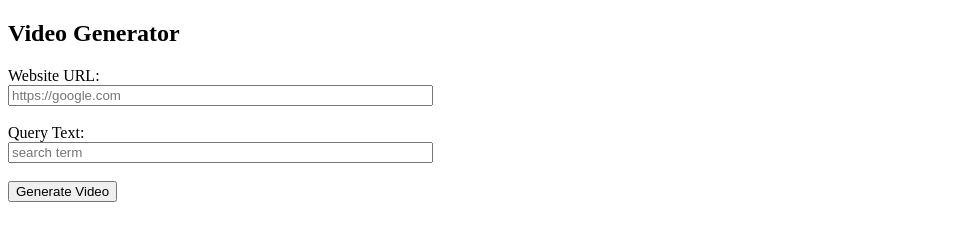
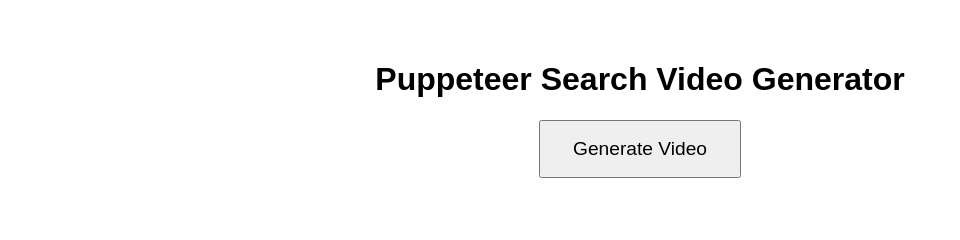
Before and after one commit to schnydszch/puppeteer-gif-app, a website: page public/index.html in a window 1280 px wide. Shown: the whole page, without its empty margins (0-960 px from the left). Drawn offline with Linux system fonts and the light colour scheme.

Commit message:
Update index.html

```diff
--- a/public/index.html
+++ b/public/index.html
@@ -1,38 +1,28 @@
 <!DOCTYPE html>
-<html lang="en">
+<html>
 <head>
-  <meta charset="UTF-8">
-  <title>Website Video Generator</title>
+  <title>Puppeteer Video Capture</title>
+  <style>
+    body { font-family: sans-serif; padding: 2rem; text-align: center; }
+    button { padding: 1rem 2rem; font-size: 1.2rem; }
+  </style>
 </head>
 <body>
-  <h2>Video Generator</h2>
-  <form id="genForm">
-    <label>Website URL:</label><br>
-    <input type="text" id="url" placeholder="https://google.com" size="50"><br><br>
-    <label>Query Text:</label><br>
-    <input type="text" id="query" placeholder="search term" size="50"><br><br>
-    <button type="submit">Generate Video</button>
-  </form>
-
-  <div id="result" style="margin-top:20px;"></div>
-
+  <h1>Puppeteer Search Video Generator</h1>
+  <button onclick="generateVideo()">Generate Video</button>
+  <p id="status"></p>
   <script>
-    document.getElementById("genForm").addEventListener("submit", async function(e) {
-      e.preventDefault();
-      const url = document.getElementById("url").value;
-      const query = document.getElementById("query").value;
-
-      const res = await fetch('/generate-video', {
-        method: 'POST',
-        headers: { 'Content-Type': 'application/json' },
-        body: JSON.stringify({ url, query })
-      });
-
-      const data = await res.json();
-      document.getElementById("result").innerHTML = data.fileUrl
-        ? `<p>🎬 Video ready: <a href="${data.fileUrl}" target="_blank">${data.fileUrl}</a></p>`
-        : `<p style="color:red;">${data.error}</p>`;
-    });
+    async function generateVideo() {
+      document.getElementById('status').textContent = 'Generating...';
+      const res = await fetch('/generate');
+      const blob = await res.blob();
+      const url = URL.createObjectURL(blob);
+      const a = document.createElement('a');
+      a.href = url;
+      a.download = 'puppeteer_recording.webm';
+      a.click();
+      document.getElementById('status').textContent = 'Video downloaded!';
+    }
   </script>
 </body>
 </html>
```
